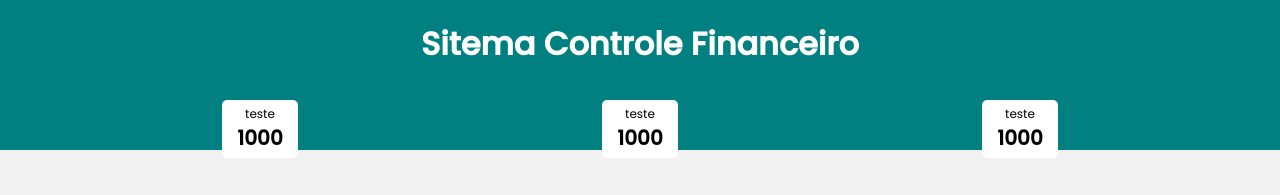
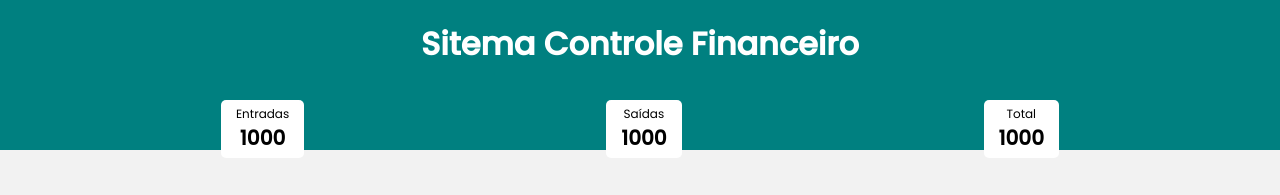
Before and after one commit to AlanFaraj83/Projeto-Controle-de-financas, a React (Create React App) app in the folder financas/: page / in a window 1280 px wide. Shown: the top 195 px of the page. Built offline with nearby package versions, Linux system fonts and the light colour scheme.

Commit message:
:sparkles: Atualizando  pasta ResumeItem o index.js

```diff
--- a/financas/src/components/ResumeItem/index.js
+++ b/financas/src/components/ResumeItem/index.js
@@ -6,7 +6,7 @@ const ResumeItem = ({title, Icon}) => {
     return (
         <C.Container>
             <C.Header>
-                <C.HeaderTitle>teste</C.HeaderTitle>
+                <C.HeaderTitle>{title}</C.HeaderTitle>
                 <Icon />
             </C.Header>
             <C.Total>1000</C.Total>
```
